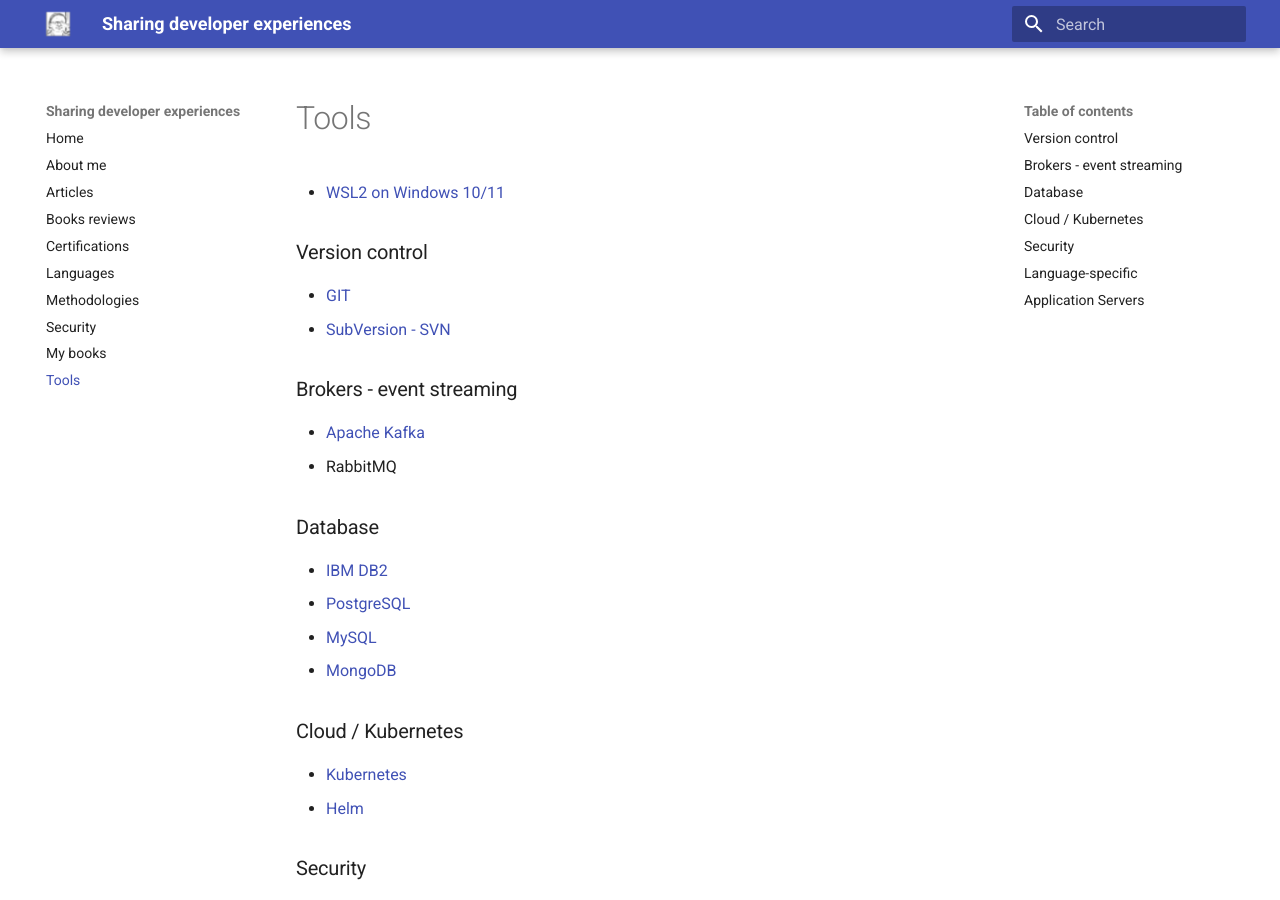
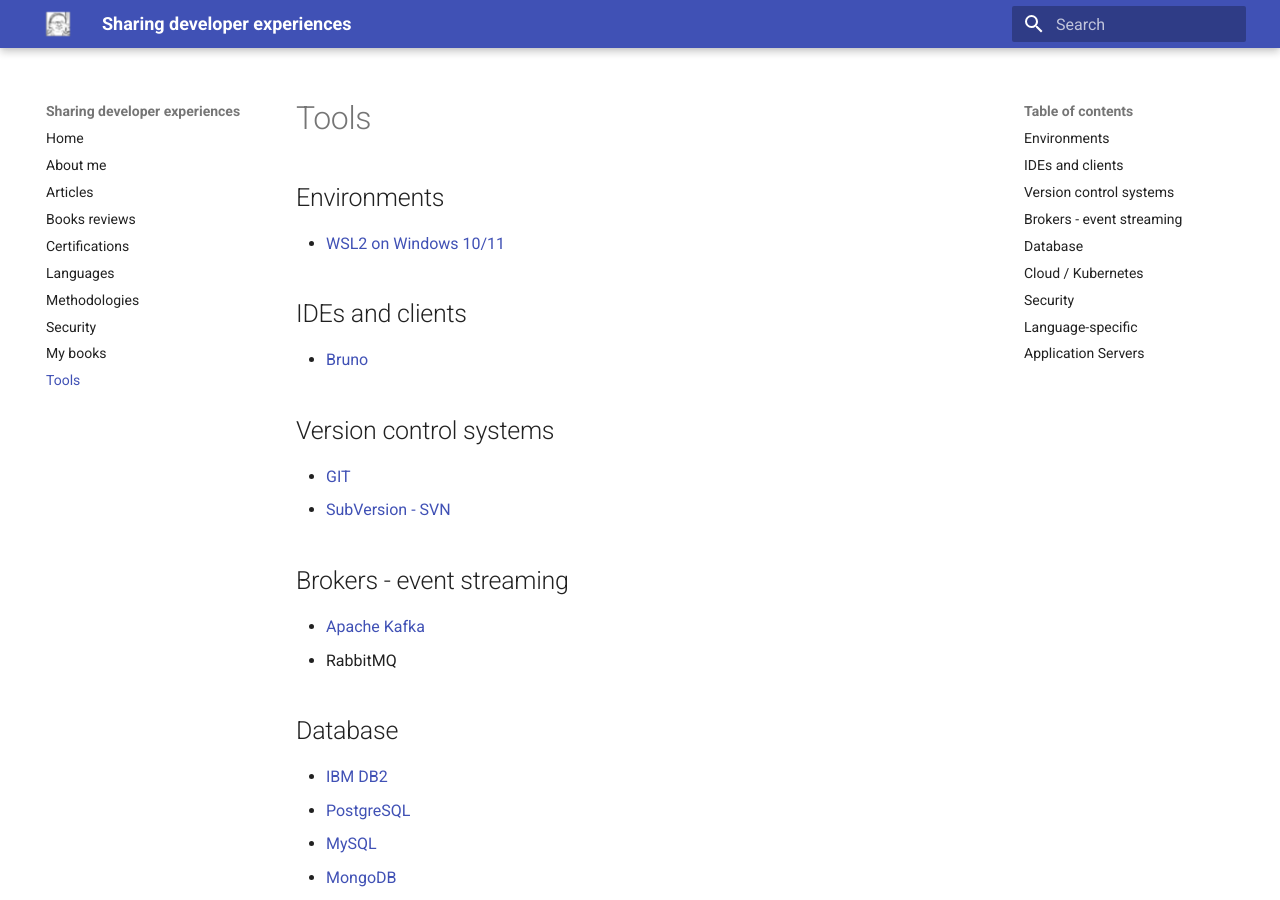
Before and after one commit to gualtierotesta/blog, an MkDocs documentation site: the page built from docs/tools/index.md, in a window 1280 px wide and 900 px high. Built offline with MkDocs 1.6.1 and Material for MkDocs 9.7.7, drawn with Linux system fonts in a browser that asks for light colours.

Commit message:
Add Bruno page

```diff
--- a/docs/tools/index.md
+++ b/docs/tools/index.md
@@ -1,42 +1,46 @@
 # Tools
+
+## Environments
 
 * [WSL2 on Windows 10/11](wsl)
 
-### Version control
+## IDEs and clients
+
+* [Bruno](ide/bruno.md)
+
+## Version control systems
 
 * [GIT](git.md)
 * [SubVersion - SVN](subversion.md)
 
-### Brokers - event streaming
+## Brokers - event streaming
 
 * [Apache Kafka](brokers/kafka.md)
 * RabbitMQ
 
-
-### Database
+## Database
 
 * [IBM DB2](db/db2.md)
 * [PostgreSQL](db/postgresql.md)
 * [MySQL](db/mysql.md)
 * [MongoDB](db/mongodb.md)
 
-### Cloud / Kubernetes
+## Cloud / Kubernetes
 
 * [Kubernetes](kubernetes.md)
 * [Helm](cloud/helm.md)
 
-
-### Security
+## Security
 
 * [GPG](security/gpg.md)
 * [Spring Security](../languages/java/spring-security.md)
 
-### Language-specific
+## Language-specific
 
 * [Maven](../languages/java/maven.md)
 * [Java JDK tools](../languages/java/jdk-commands.md)
 * [Gradle](../languages/java/gradle.md)
 
-### Application Servers
+## Application Servers
 
 * [GlassFish](application-servers/glassfish.md)
```
Also changed, not shown: docs/tools/ide/bruno.md (added, +112 -0 lines).
